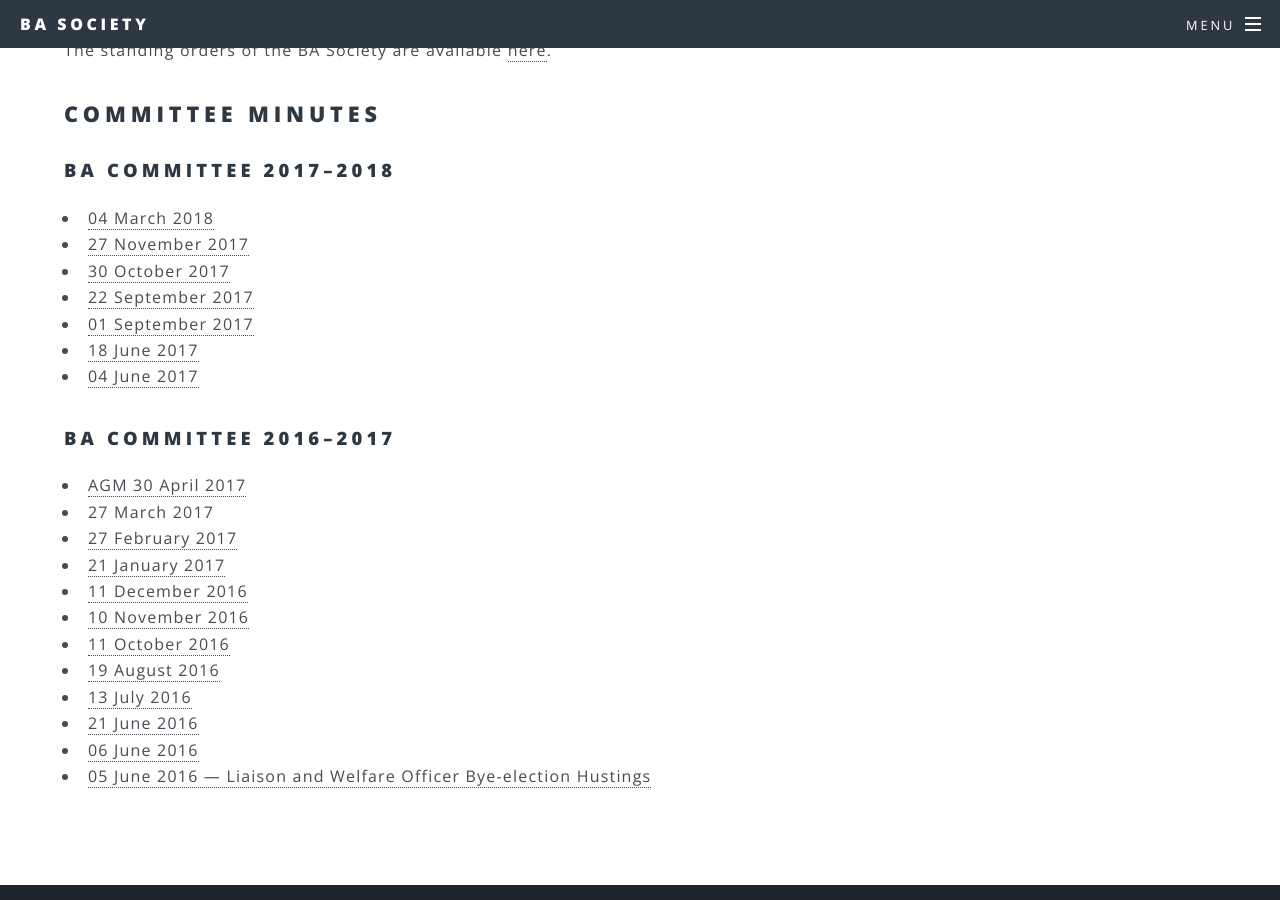
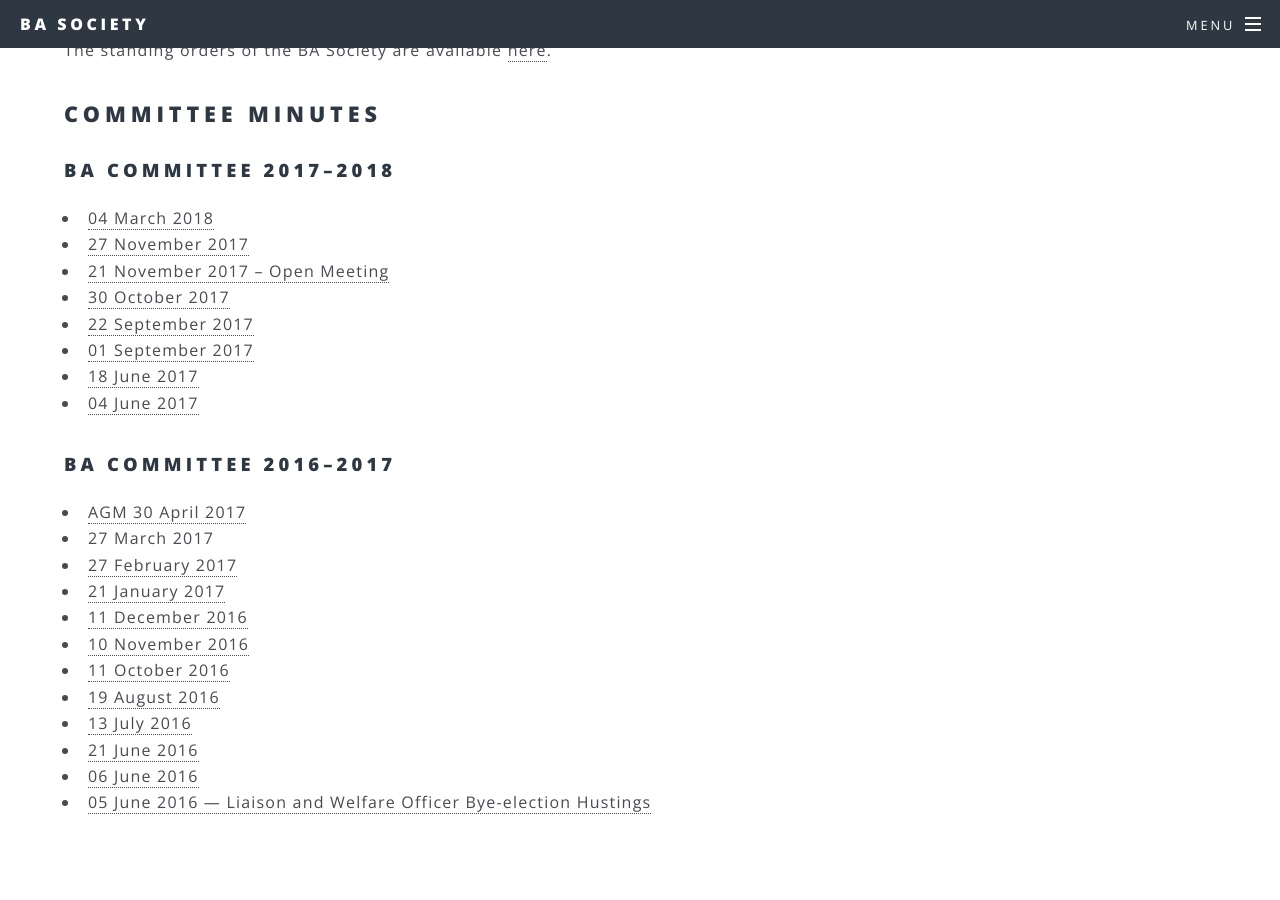
Before and after one commit to TrinityBASociety/trinitybasociety.github.io, a Jekyll site: the page built from about-us/index.md, in a window 1280 px wide and 900 px high, scrolled down 812 px. Built offline with Jekyll 4.4.1, drawn with Linux system fonts in a browser that asks for light colours.

Commit message:
Add Open Meeting minutes

```diff
--- a/about-us/index.md
+++ b/about-us/index.md
@@ -22,6 +22,7 @@ The standing orders of the BA Society are available [here](/docs/standing_orders
 ### BA Committee 2017–2018
 * [04 March 2018](/docs/minutes/2018-03-04.pdf){:target="_blank"}
 * [27 November 2017](/docs/minutes/2017-11-27.pdf){:target="_blank"}
+* [21 November 2017 – Open Meeting](/docs/minutes/2017-11-21.pdf){:target="_blank"}
 * [30 October 2017](/docs/minutes/2017-10-30.pdf){:target="_blank"}
 * [22 September 2017](/docs/minutes/2017-09-22.pdf){:target="_blank"}
 * [01 September 2017](/docs/minutes/2017-09-01.pdf){:target="_blank"}
```
Also changed, not shown: 1 other file.
